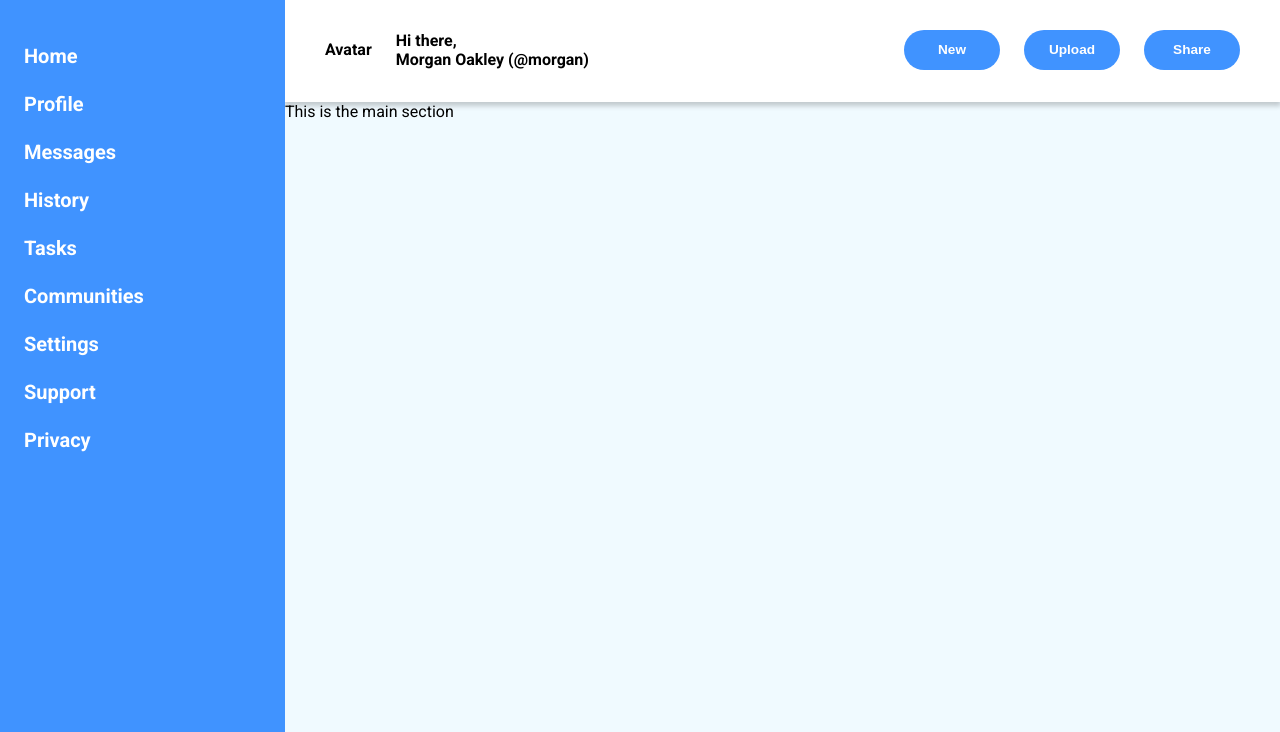
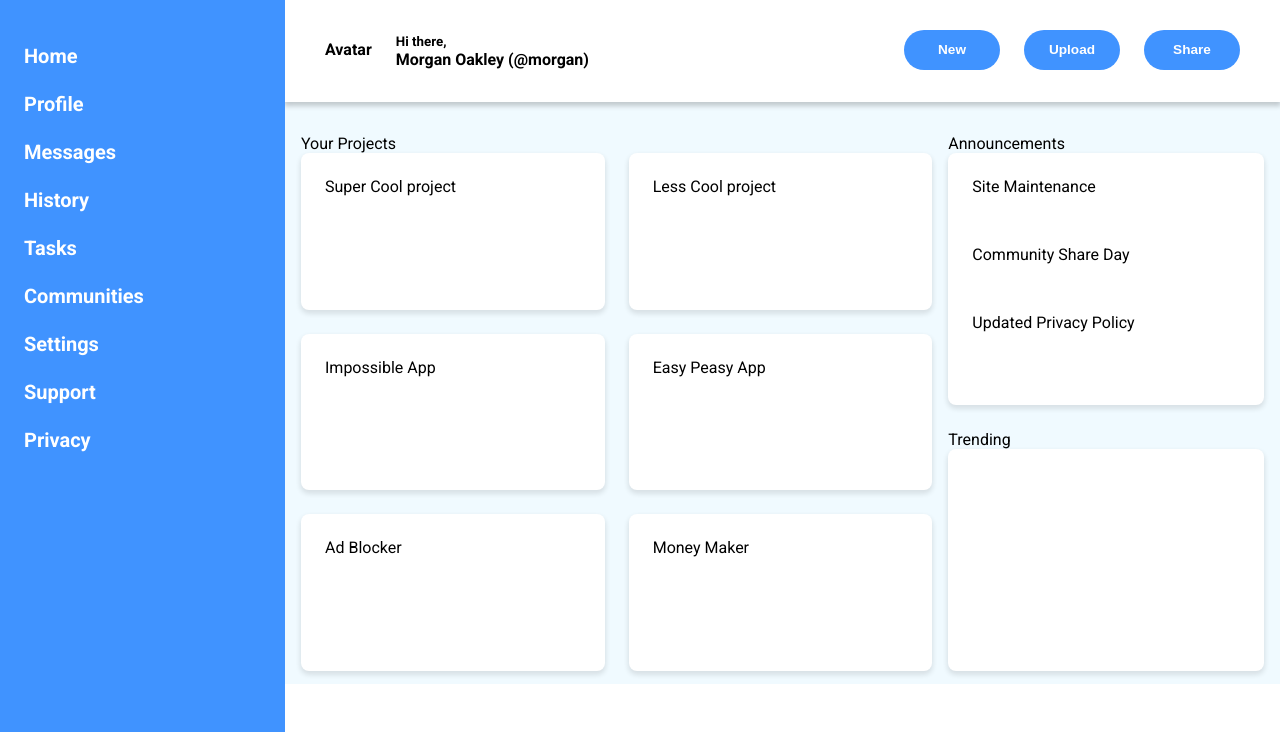
Before and after one commit to pablomattot/admin-dashboard, a plain HTML site: page index.html in a window 1280 px wide. Shown: the part 68-800 px from the top of the page. Drawn offline with Linux system fonts and the light colour scheme.

Commit message:
Created basic grid layout for the main section. Also added 3 section within grid: projects, announcements and trending

```diff
--- a/index.html
+++ b/index.html
@@ -38,7 +38,7 @@
             </div>
             <div class="welcome flex-container">
                 <p>Avatar</p>
-                <p>Hi there,<br>Morgan Oakley (@morgan)</p>
+                <p><small>Hi there,</small><br>Morgan Oakley (@morgan)</p>
             </div>
             <div class="buttons flex-container">
                 <button>New</button>
@@ -49,7 +49,43 @@
         </header>
 
         <main>
-            This is the main section
+            <section id="projects" class="grid-row-span-2">
+                <p>Your Projects</p>
+                <div id="project-cards">
+                    <article class="card">
+                        <p>Super Cool project</p>
+                    </article>
+                    <article class="card">
+                        <p>Less Cool project</p>
+                    </article>
+                    <article class="card">
+                        <p>Impossible App</p>
+                    </article>
+                    <article class="card">
+                        <p>Easy Peasy App</p>
+                    </article>
+                    <article class="card">
+                        <p>Ad Blocker</p>
+                    </article>
+                    <article class="card">
+                        <p>Money Maker</p>
+                    </article>
+                </div>
+            </section>
+            <section id="announcements">
+                <p>Announcements</p>
+                <div id="announcement-list" class="card">
+                    <p>Site Maintenance</p>
+                    <p>Community Share Day</p>
+                    <p>Updated Privacy Policy</p>
+                </div>
+            </section>
+            <section id="trending">
+                <p>Trending</p>
+                <div id="trending-list" class="card">
+
+                </div>
+            </section>
         </main>
 
     </div>
--- a/style.css
+++ b/style.css
@@ -88,4 +88,34 @@ header>.flex-container {
 
 main {
     background-color: #f0faff;
+    display: grid;
+    grid-template-columns: 2fr 1fr;
+    padding: 2rem 1rem;
+    gap: 1rem;
+    margin-bottom: 3rem;
 }
+
+#project-cards {
+    display: grid;
+    grid-template-columns: repeat(2, 1fr);
+    height: 100%;
+    gap: 1.5rem;
+}
+
+.card {
+    background-color: #FFF;
+    border-radius: .5rem;
+    -webkit-box-shadow: 0px 3px 5px 1px rgba(0, 0, 0, 0.1);
+    box-shadow: 0px 3px 5px 1px rgba(0, 0, 0, 0.1);
+    padding: 1.5rem;
+}
+
+#announcement-list {
+    display: grid;
+    height: 90%;
+}
+
+#trending-list {
+    display: grid;
+    height: 100%;
+}
```
